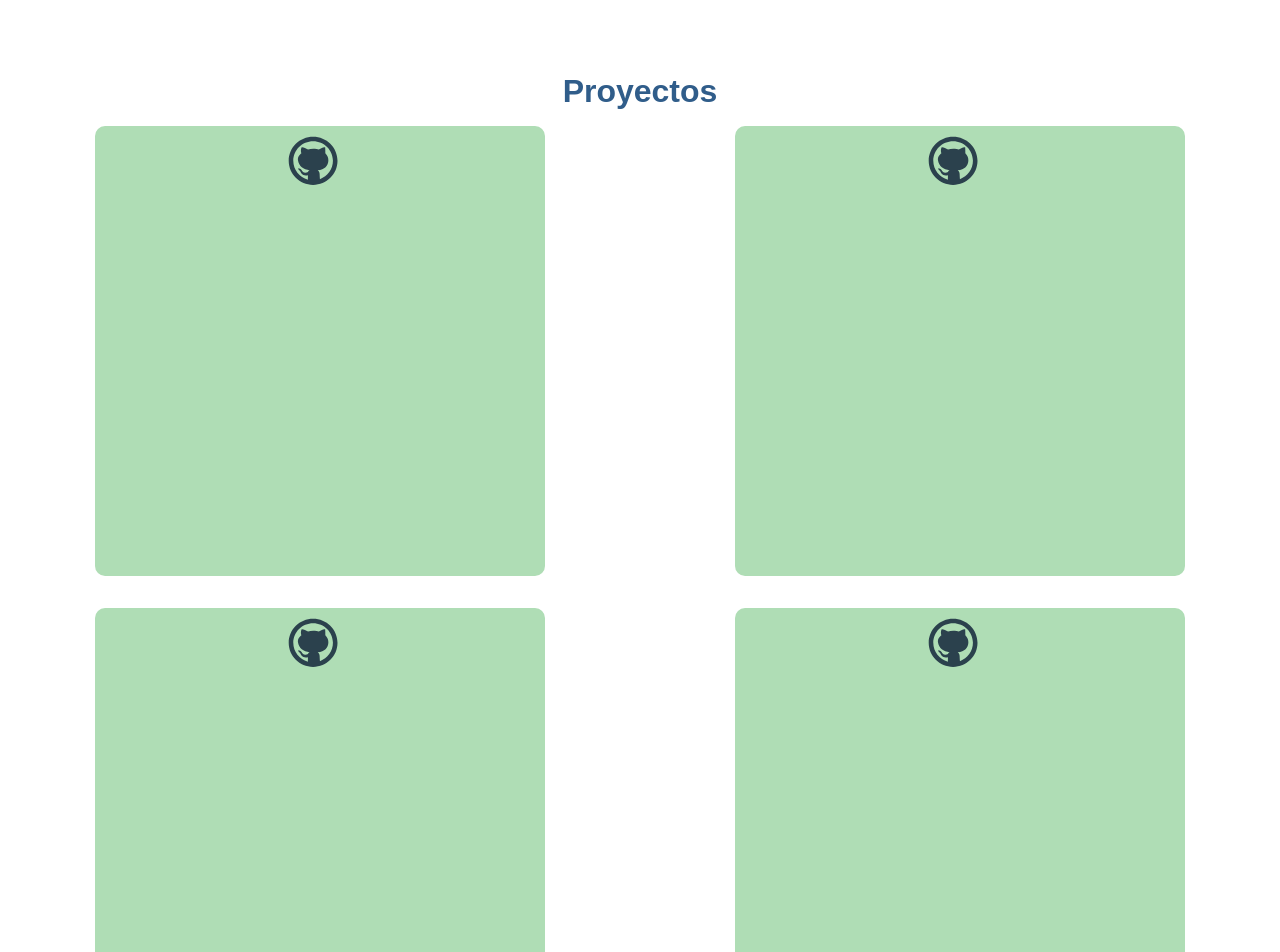
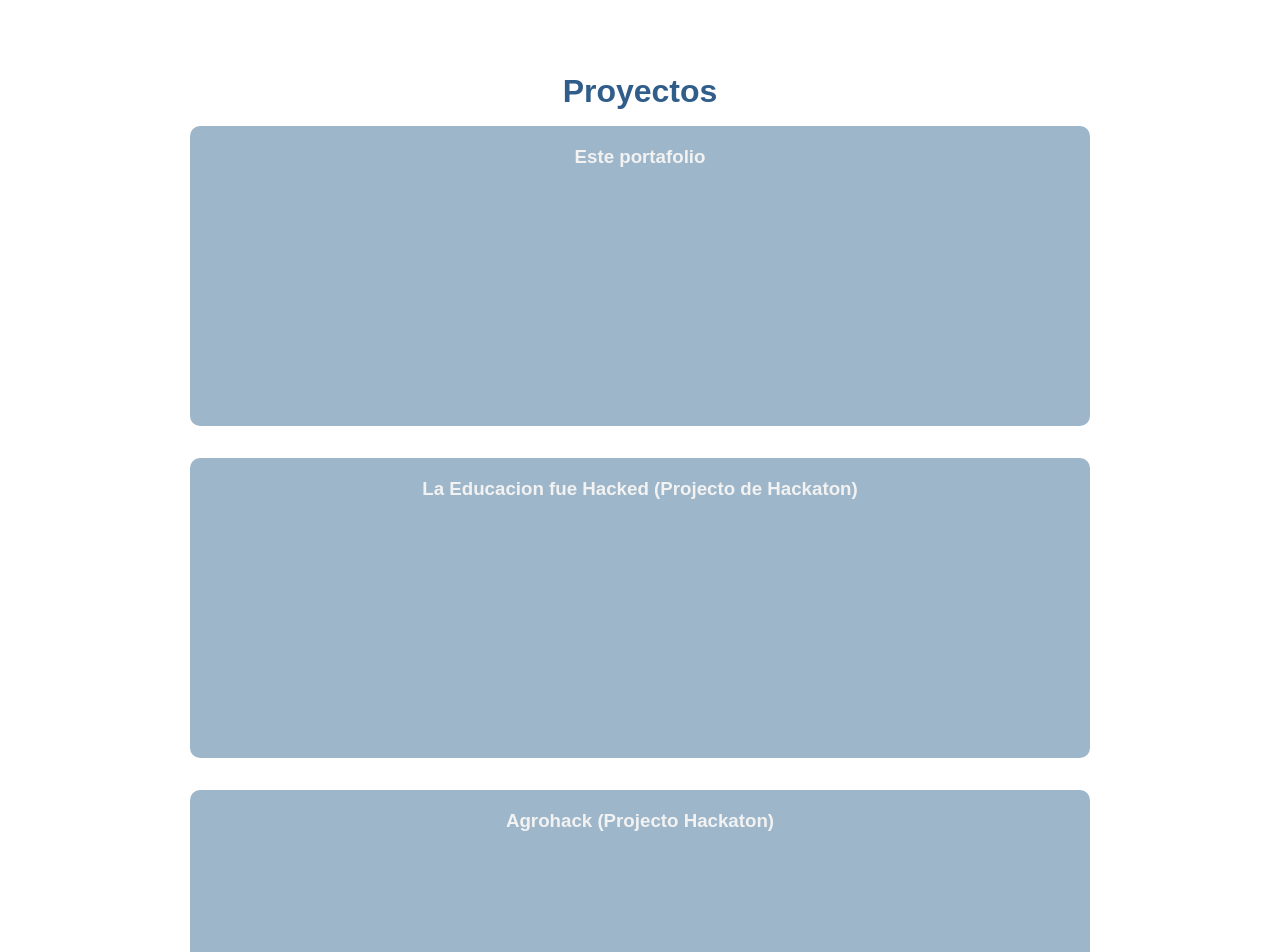
Before and after one commit to genesisrrios/Portfolio, a Vue app: page / in a window 1280 px wide. Shown: the part 1700-2652 px from the top of the page. Built offline with nearby package versions, Linux system fonts and the light colour scheme; a web font is replaced by a local one.

Commit message:
Started working on mobile design for projects

```diff
--- a/src/App.vue
+++ b/src/App.vue
@@ -34,7 +34,8 @@ export default {
   mounted() {
 
   },
-  methods: {}
+  methods: {
+  }
 };
 </script>
 <style>
--- a/src/components/TheExperienceInformationContainer.vue
+++ b/src/components/TheExperienceInformationContainer.vue
@@ -187,11 +187,14 @@ ul li{
   margin-left: -3px;
 }
 }
-@media screen and ( min-width: 320px )
+@media screen and ( min-width: 300px )
 {
 .container{
   height:150vh;
   width: 100vw;
+}
+p{
+  text-align: center;
 }
 }
 @media screen and ( min-width: 480px )
@@ -200,12 +203,18 @@ ul li{
   height:150vh;
   width: 100vw;
 }
+p{
+  text-align: center;
+}
 }
 @media screen and ( min-width: 768px )
 {
 .container{
   height:115vh;
   width: 100vw;
+}
+p{
+  text-align: center;
 }
 }
 @media screen and ( min-width: 992px )
@@ -214,5 +223,8 @@ ul li{
   height:115vh;
   width: 100vw;
 }
+p{
+  text-align: center;
+}
 }
 </style>
--- a/src/components/TheFooterContainer.vue
+++ b/src/components/TheFooterContainer.vue
@@ -2,8 +2,8 @@
   <div class="footer-container">
 	<footer id="footer center">
 		<div class="center">
-			<img class="logos" v-on:click="githubrepo" alt="github website logo" src="../assets/github-logo.svg"/>
-			<img class="logos" v-on:click="linkedin" alt="linkedin website logo" src="../assets/linkedin-logo.svg"/>
+			<img class="logos" v-on:click="openLink('https://github.com/genesisrrios')" alt="github website logo" src="../assets/github-logo.svg"/>
+			<img class="logos" v-on:click="openLink('https://www.linkedin.com/in/genesis-rivera-78898012a/')" alt="linkedin website logo" src="../assets/linkedin-logo.svg"/>
 		</div>
 	</footer>
    </div>
@@ -14,12 +14,9 @@
 export default {
   name: "TheFooterContainer",
   methods:{
-	  githubrepo:function(){
-		  window.open("https://github.com/genesisrrios");
-	  },
-	  linkedin:function(){
-		  window.open("https://www.linkedin.com/in/genesis-rivera-78898012a/");
-	  }
+    openLink:function(url){
+		  window.open(url);
+	},
   }
 }
 </script>
--- a/src/components/TheMainText.vue
+++ b/src/components/TheMainText.vue
@@ -16,10 +16,10 @@ export default {
 </script>
 <style scoped>
 
-@media screen and ( min-width: 320px )
+@media screen and ( min-width: 300px )
 {
   .container{
-    height:100vh;
+    height:80vh;
     width: 100vw;
   }
   div .main-content{
--- a/src/components/TheProjectsContainer.vue
+++ b/src/components/TheProjectsContainer.vue
@@ -5,40 +5,35 @@
     </div>
     <div class="row">
       <div class="column">
-      <div class=" box rounded-borders ">
-      <div class="center">
-        <img class="github-logo" alt="github website logo" src="../assets/github-logo.svg"/>
+        <div class="box rounded-borders " v-on:click="openLink('Portfolio')">
             <div class="rounded-borders">
+                <h3>{{$t("Projects.firstProject")}}</h3>
+                <div class="show-case-project">
+                  <img src="">
                 </div>
             </div>
         </div>
       </div>
       <div class="column">
-      <div class="box rounded-borders">
-      <div class="center">
-        <img class="github-logo" alt="github website logo" src="../assets/github-logo.svg"/>
-        <div class="box-content rounded-borders">
-        </div>
+        <div class="box rounded-borders" v-on:click="openLink('EducationGotHacked')">
+            <div class="rounded-borders">
+                <h3>{{$t("Projects.secondProject")}}</h3>
             </div>
         </div>
       </div>
     </div>
     <div class="row">
       <div class="column">
-    <div class="box rounded-borders">
-      <div class="center">
-        <img class="github-logo" alt="github website logo" src="../assets/github-logo.svg"/>
-        <div class="box-content rounded-borders">
-    </div>
+        <div class="box rounded-borders" v-on:click="openLink('AgroHack')">
+            <div class="rounded-borders">
+                <h3>{{$t("Projects.thirdProject")}}</h3>
             </div>
         </div>
       </div>
       <div class="column">
-      <div class="box rounded-borders">
-      <div class="center">
-        <img class="github-logo" alt="github website logo" src="../assets/github-logo.svg"/>
-        <div class="box-content rounded-borders">
-        </div>
+        <div class="box rounded-borders" v-on:click="openLink('IBM-Call-for-Code-Hackaton-')">
+            <div class="rounded-borders">
+                <h3>{{$t("Projects.fourthProject")}}</h3>
             </div>
         </div>
       </div>
@@ -48,12 +43,25 @@
 
 <script>
 export default {
-  name: "TheProjectsContainer"
+    name: "TheProjectsContainer",
+    methods:{
+      openLink:function(url){
+        window.open('https://github.com/genesisrrios/'+url);
+    }
+  }
 };
 </script>
 <style scoped>
+ .box:hover, .box:active{
+   background: #305d8a;
+ }
+ @media screen and ( min-width: 300px ) and (max-width:991px)
+{
+.show-case-project{
+  visibility: hidden;
+}
 .container{
-  height:130vh;
+  height:70vh;
   width: 100vw;
 }
 .row{
@@ -75,28 +83,49 @@ display: -webkit-box;
   align-items: center;
 }
 .box{
-  background:#afddb5;
-  width: 450px;
-  height:450px;
+  background:#9db6c9;
+  width: 290px;
+  height:70px;
   text-align: center;
-  margin:16px auto;
 }
 .rounded-borders{
   border-radius: 10px;
-  padding: 10px;
 }
-.github-logo{
-  height: 30%;
-  width: 30%;
+
 }
-.center {
-  display: block;
-  margin-left: auto;
-  margin-right: auto;
-  width: 50%;
+@media screen and ( min-width: 992px )
+{
+.container{
+  height:210vh;
+  width: 100vw;
 }
-.github-logo:hover, .github-logo:active{
-  filter: invert(10%) sepia(2%) saturate(2878%) hue-rotate(6deg) brightness(57%) contrast(97%);
-  cursor: pointer;
+.row{
+  display: -webkit-box;
+  display: -ms-flexbox;
+  display: flex;
+  -webkit-box-pack: center;
+  -ms-flex-pack: center;  flex-direction: row;
+  flex-wrap:wrap;
+  width:100%;
 }
+.column {
+display: -webkit-box;
+  display: -ms-flexbox;
+  display: flex;
+  -webkit-box-pack: center;
+  -ms-flex-pack: center;  flex-direction: column;
+  flex: 1;
+  align-items: center;
+}
+.box{
+  background:#9db6c9;
+  width: 900px;
+  height:300px;
+  text-align: center;
+}
+.rounded-borders{
+  border-radius: 10px;
+}
+}
+
 </style>
--- a/src/locales/en.json
+++ b/src/locales/en.json
@@ -42,7 +42,12 @@
       "tittle": "Skills and technologies"
    },
    "Projects": {
-      "tittle": "Projects"
+      "tittle": "Projects",
+      "goToProject":"Go to Project",
+      "firstProject":"This Portfolio",
+      "secondProject":"Education got hacked (Hackaton Project)",
+      "thirdProject":"Agrohack (Hackaton Project)",
+      "fourthProject":"IBM Call for code (Project Hackaton)"
    },
    "Toast":{
       "emailSent":"Email Sent, i'll be contacting you soon!"
--- a/src/locales/es.json
+++ b/src/locales/es.json
@@ -42,7 +42,12 @@
     "tittle": "Tecnologias y habilidades"
   },
   "Projects": {
-    "tittle": "Proyectos"
+    "tittle": "Proyectos",
+    "goToProject":"Ir al projecto",
+    "firstProject":"Este portafolio",
+    "secondProject":"La Educacion fue Hacked (Projecto de Hackaton)",
+    "thirdProject":"Agrohack (Projecto Hackaton)",
+    "fourthProject":"IBM Call for code (Projecto Hackaton)"
   },
   "Toast":{
     "emailSent":"Correo enviado, me comunicare con usted pronto!"
```
Lines whose indentation alone changed are shown as unchanged.
